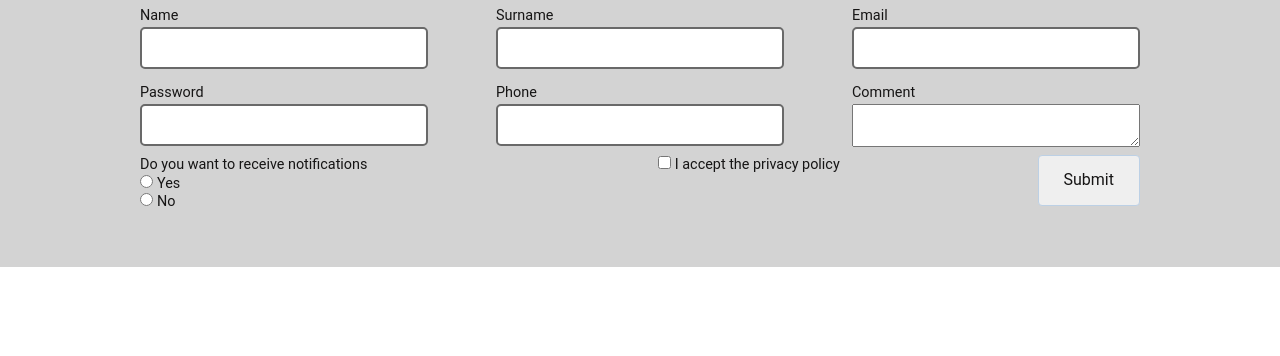
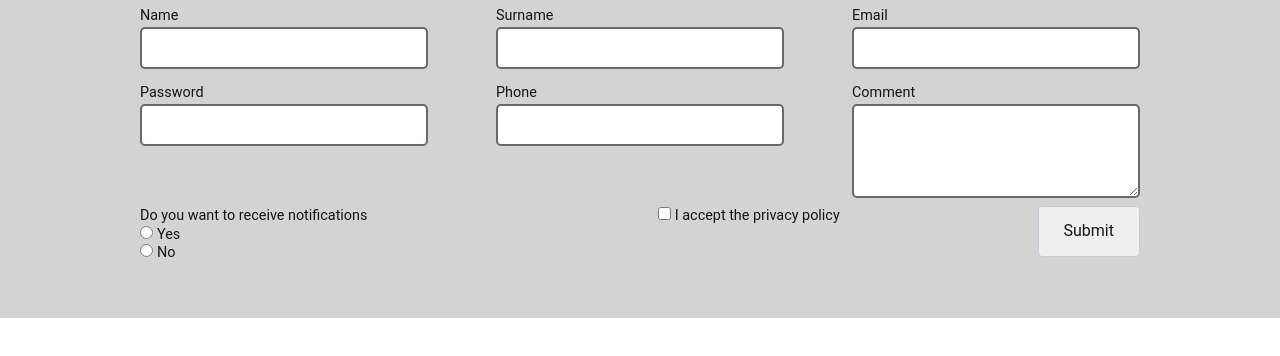
Before and after one commit to Carolina-Cardenas/Figma-Form, a website: page index.html in a window 1280 px wide. Shown: the part 186-542 px from the top of the page. Drawn offline with nearby package versions, Linux system fonts and the light colour scheme.

Commit message:
fixed textarea class

```diff
--- a/index.html
+++ b/index.html
@@ -37,7 +37,7 @@
                 </div>
                 <div class="input-containers">
                     <label>Comment</label>
-                    <textarea></textarea>
+                    <textarea class="comment"></textarea>
                 </div>
                 <div class="notifications">
                     <label>Do you want to receive notifications</label>
--- a/style/index.css
+++ b/style/index.css
@@ -48,7 +48,7 @@ label {
   width: 30rem;
   margin: 0.75rem 0;
 }
-.textarea {
+.comment {
   font-size: 1.1rem;
   max-width: 100%;
   height: 5rem;
```
